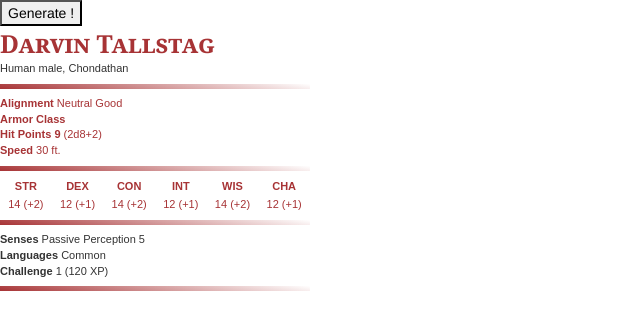
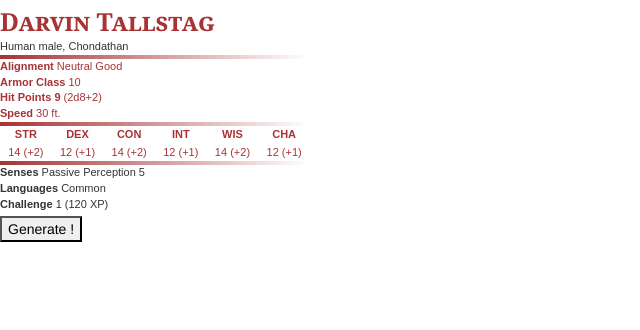
Before and after one commit to Grobrink/Inkubator, a PHP site: page / in a window 1280 px wide. Shown: the top 330 px of the page, without its empty margins (0-640 px from the left). Run offline with PHP 8.4, Linux system fonts and the light colour scheme; some libraries are stand-ins or nearby versions.

Commit message:
Update style and markup to remove useless tags

```diff
--- a/css/styles.css
+++ b/css/styles.css
@@ -2193,15 +2193,19 @@
 /*
  * CSS from http://jsfiddle.net/basmith7/Z2sQK/
  */
+#npc-template {
+  display: none;
+}
 .stat-block {
   width: 310px;
+  background: linear-gradient(90deg, #a73335, #ffffff);
   font-family: Arial, Helvetica, sans-serif;
   font-size: 11px;
 }
-.divider {
-  background: linear-gradient(10deg, #a73335, #ffffff);
-  height: 5px;
-  margin: 7px 0px;
+.stat-block > * {
+  margin-top: 4px;
+  margin-bottom: 4px;
+  background: white;
 }
 .name {
   font-size: 225%;
--- a/index.html
+++ b/index.html
@@ -23,7 +23,9 @@
 		<!-- Markup from http://jsfiddle.net/basmith7/Z2sQK/
 			 Use as a template
 		 -->
+		<div id="npc-container">
 			<div id="npc-template" class="dna-template stat-block">
+				<div>
 					<div class="name">
 						~~name~~
 					</div>
@@ -31,8 +33,7 @@
 					<div>
 						~~description~~
 					</div>
-
-			<div class="divider"></div>
+				</div>
 
 				<div class="red">
 
@@ -44,7 +45,7 @@
 
 					<div>
 						<span class="bold red">Armor Class</span> <span>
-						~~ac~~
+							10
 						</span>
 					</div>
 
@@ -61,8 +62,6 @@
 						<span class="bold red">Speed</span> <span>30 ft.</span>
 					</div>
 				</div>
-
-			<div class="divider"></div>
 
 				<table>
 					<tr>
@@ -108,8 +107,7 @@
 					</tr>
 				</table>
 
-			<div class="divider"></div>
-
+				<div>
 					<div>
 						<span class="bold">Senses</span>
 						Passive Perception <span class="perception">~~perception~~</span>
@@ -124,11 +122,12 @@
 						<span class="bold">Challenge</span>
 						<span>1 (120 XP)</span>
 					</div>
-
-			<div class="divider"></div>
 				</div>
 
-		<button id="new-npc" type="button" class="btn btn-default">Generate !</button>
+			</div>
+		</div>
+
+		<button id="new-npc" type="button" class="btn btn-success">Generate !</button>
 
 		<!-- SCRIPTS -->
 		<script type="text/javascript" src="//code.jquery.com/jquery-1.11.0.min.js"></script>
--- a/less/styles.less
+++ b/less/styles.less
@@ -6,15 +6,20 @@
 /*
  * CSS from http://jsfiddle.net/basmith7/Z2sQK/
  */
+ #npc-template {
+    display: none;
+ }
 .stat-block {
     width:310px;
+    background: linear-gradient(90deg, #a73335, #ffffff);
     font-family:Arial,Helvetica,sans-serif;
     font-size:11px;
-}
-.divider {
-    background: linear-gradient(10deg, #A73335, white);
-    height:5px;
-    margin:7px 0px;
+
+    > * {
+        margin-top: 4px;
+        margin-bottom: 4px;
+        background: white;
+    }
 }
 .name {
     font-size:225%;
```
Lines whose indentation alone changed are shown as unchanged.
